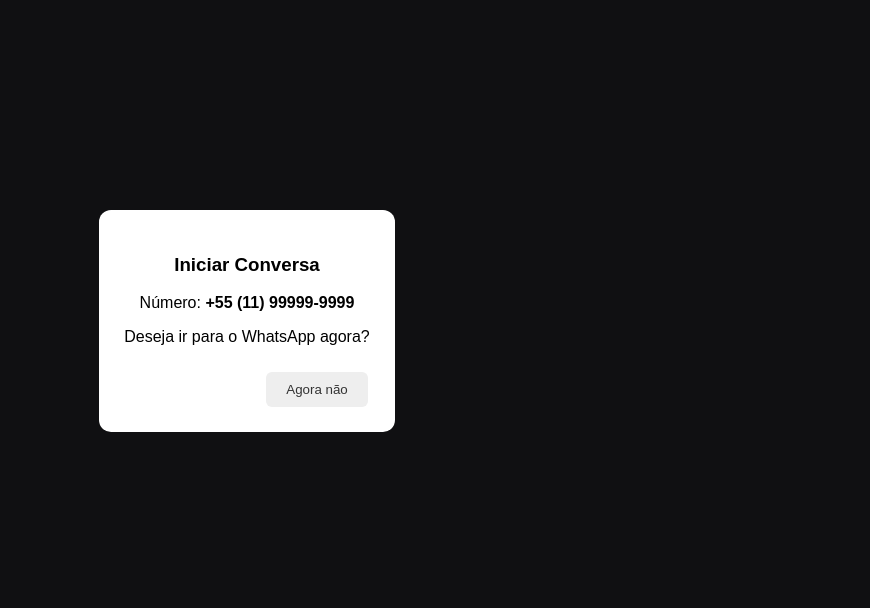
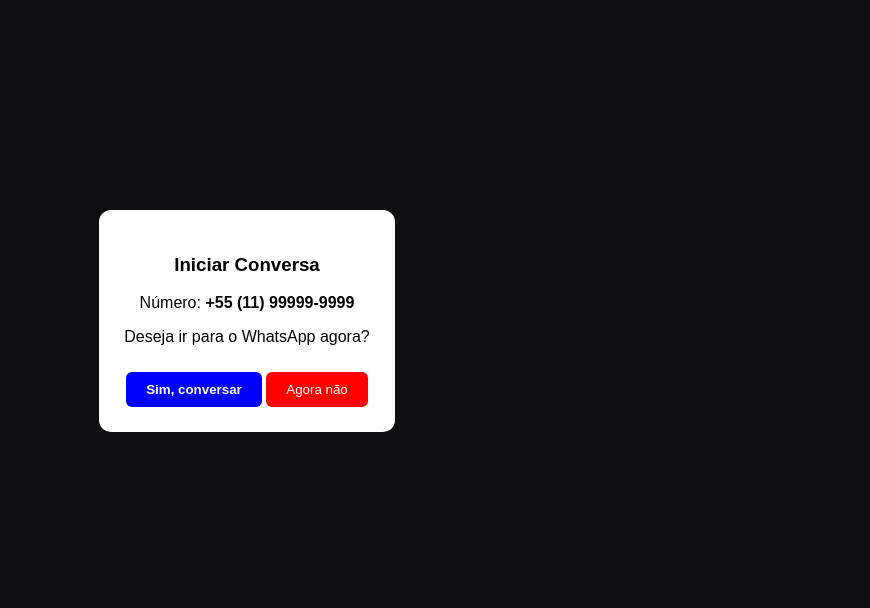
Before and after one commit to gabrieljcoutinho/Mandar-mensagem-por-whatzap-funcional, a plain HTML site: page index.html in a window 1280 px wide. Both pictures are taken after a click on the element 1204 px from the left and 724 px from the top of the page. Shown: the part 79-687 px from the top of the page, without its empty margins (393-1263 px from the left). Drawn offline with Linux system fonts and the light colour scheme.

Commit message:
melhiras

```diff
--- a/style.css
+++ b/style.css
@@ -68,14 +68,14 @@ button {
 }
 
 #confirmar-zap {
-    background: #fff;
-    color: white;
+    background: blue;
+    color: #fff;
     font-weight: bold;
 }
 
 .btn-cancelar {
-    background: #eee;
-    color: #333;
+    background: red;
+    color: #fff;
 }
 
 .imgZap {
```
